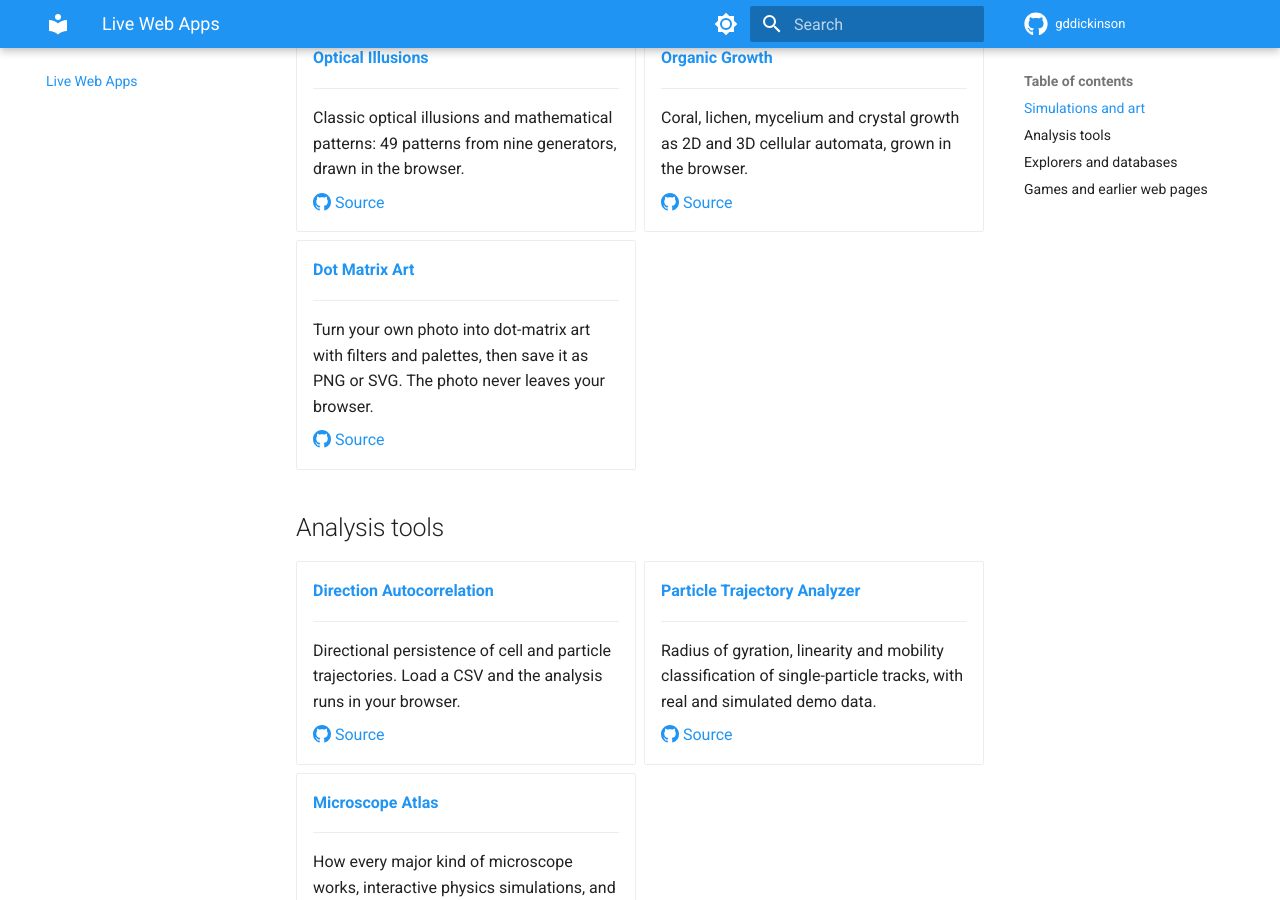
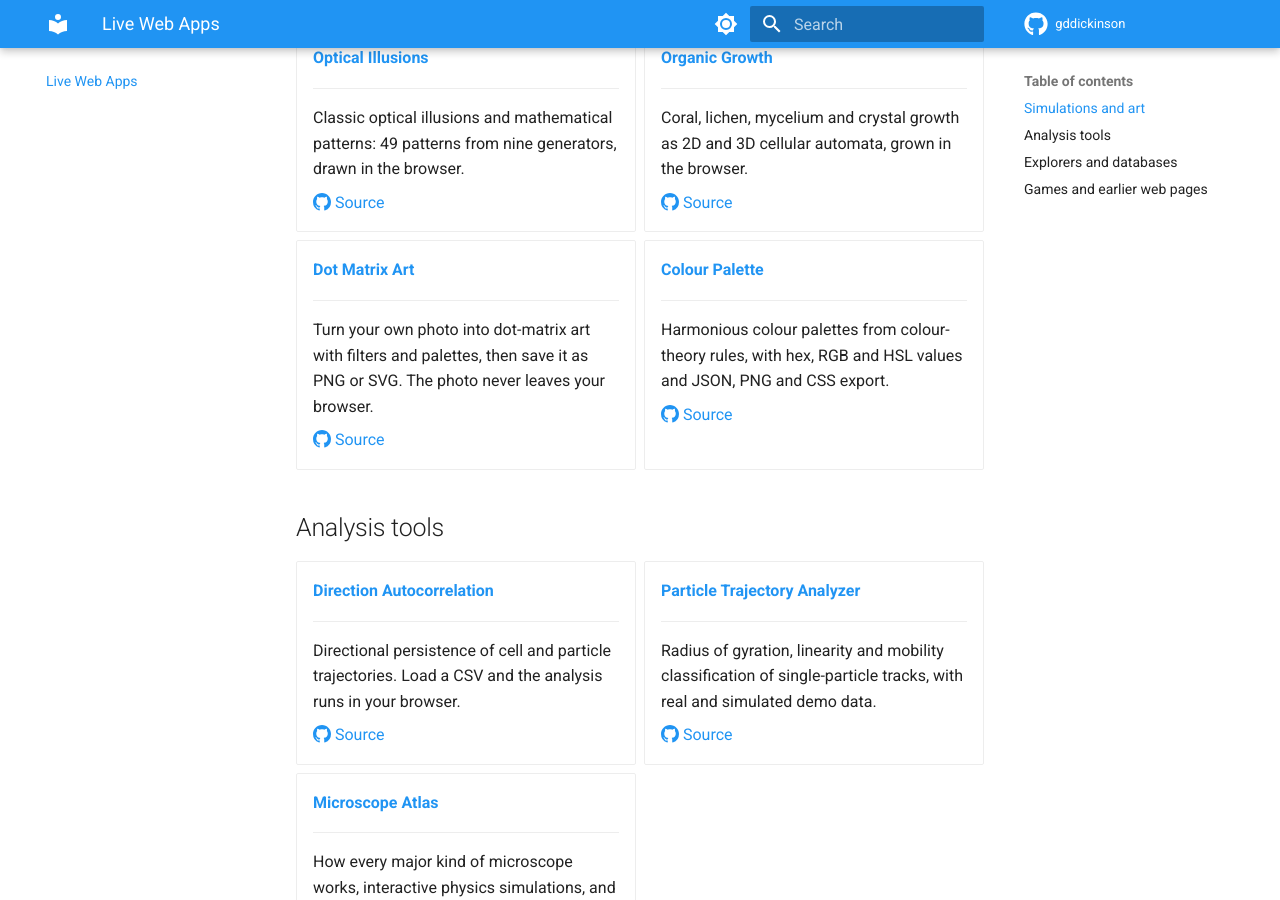
Before and after one commit to gddickinson/gddickinson.github.io, an MkDocs documentation site: the page built from docs/web-apps.md, in a window 1280 px wide and 900 px high, scrolled down 1690 px. Built offline with MkDocs 1.6.1 and Material for MkDocs 9.7.7, drawn with Linux system fonts in a browser that asks for light colours.

Commit message:
Web apps gallery: add colour-palette
Co-Authored-By: Claude Opus 5.5 <noreply@anthropic.com>

```diff
--- a/docs/web-apps.md
+++ b/docs/web-apps.md
@@ -130,6 +130,14 @@ Projects you can use straight from the browser. Each one also runs as a local we
 
     [:octicons-mark-github-16: Source](https://github.com/gddickinson/dotMatrix_art)
 
+-   **[Colour Palette](https://gddickinson.github.io/colour-palette/)**
+
+    ---
+
+    Harmonious colour palettes from colour-theory rules, with hex, RGB and HSL values and JSON, PNG and CSS export.
+
+    [:octicons-mark-github-16: Source](https://github.com/gddickinson/colour-palette)
+
 </div>
 
 ## Analysis tools
```
